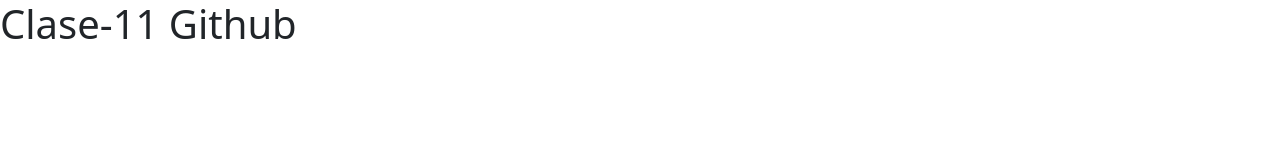
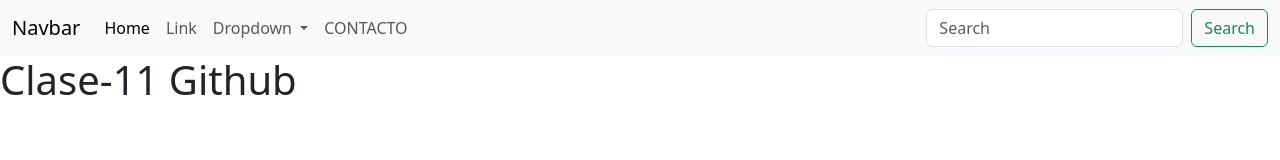
Before and after one commit to Matiasemercado123/clase-11, a plain HTML site: page index.html in a window 1280 px wide. Drawn offline with nearby package versions, Linux system fonts and the light colour scheme.

Commit message:
creamos las secciones html, todavia estan vacias

```diff
--- a/index.html
+++ b/index.html
@@ -7,6 +7,45 @@
     <link href="https://cdn.jsdelivr.net/npm/bootstrap@5.3.2/dist/css/bootstrap.min.css" rel="stylesheet" integrity="sha384-T3c6CoIi6uLrA9TneNEoa7RxnatzjcDSCmG1MXxSR1GAsXEV/Dwwykc2MPK8M2HN" crossorigin="anonymous">
   </head>
   <body>
+    <nav class="navbar navbar-expand-lg bg-body-tertiary">
+      <div class="container-fluid">
+        <a class="navbar-brand" href="#">Navbar</a>
+        <button class="navbar-toggler" type="button" data-bs-toggle="collapse" data-bs-target="#navbarSupportedContent" aria-controls="navbarSupportedContent" aria-expanded="false" aria-label="Toggle navigation">
+          <span class="navbar-toggler-icon"></span>
+        </button>
+        <div class="collapse navbar-collapse" id="navbarSupportedContent">
+          <ul class="navbar-nav me-auto mb-2 mb-lg-0">
+            <li class="nav-item">
+              <a class="nav-link active" aria-current="page" href="#">Home</a>
+            </li>
+            <li class="nav-item">
+              <a class="nav-link" href="#">Link</a>
+            </li>
+            <li class="nav-item dropdown">
+              <a class="nav-link dropdown-toggle" href="#" role="button" data-bs-toggle="dropdown" aria-expanded="false">
+                Dropdown
+              </a>
+              <ul class="dropdown-menu">
+                <li><a class="dropdown-item" href="#">Promociones</a></li>
+                <li><a class="dropdown-item" href="#">outlet</a></li>
+                <li><hr class="dropdown-divider"></li>
+                <li><a class="dropdown-item" href="#">quienes somos</a></li>
+              </ul>
+            </li>
+            <li class="nav-item">
+              <a class="nav-link" aria-disabled="true">CONTACTO</a>
+            </li>
+          </ul>
+          <form class="d-flex" role="search">
+            <input class="form-control me-2" type="search" placeholder="Search" aria-label="Search">
+            <button class="btn btn-outline-success" type="submit">Search</button>
+          </form>
+        </div>
+      </div>
+    </nav>
+
+
+
     <h1>Clase-11 Github</h1>
     <script src="https://cdn.jsdelivr.net/npm/bootstrap@5.3.2/dist/js/bootstrap.bundle.min.js" integrity="sha384-C6RzsynM9kWDrMNeT87bh95OGNyZPhcTNXj1NW7RuBCsyN/o0jlpcV8Qyq46cDfL" crossorigin="anonymous"></script>
   </body>
```
Also changed, not shown: pages/contacto.html (added), pages/outlet.html (added), pages/promociones.html (added), pages/quienes-somos.html (added).
